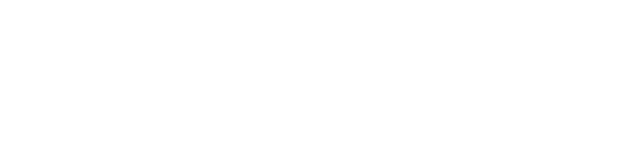
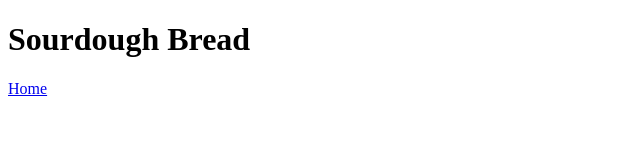
Before and after one commit to Petal-Dance/Project-Recipes, a plain HTML site: page recipes/sourdough.html in a window 1280 px wide. Shown: the whole page, without its empty margins (0-640 px from the left). Drawn offline with Linux system fonts and the light colour scheme.

Commit message:
Add link to index.html and sourdough.html
Add link to index.html which leads to sourdough.html and link to sourdough.html which returns to index.html

```diff
--- a/recipes/sourdough.html
+++ b/recipes/sourdough.html
@@ -5,6 +5,7 @@
     <title>Sourdough</title>
 </head>
 <body>
-
+    <h1>Sourdough Bread</h1>
+    <a href="../index.html">Home</a>
 </body>
 </html>
```
Also changed, not shown: index.html (+1 -0 lines).
